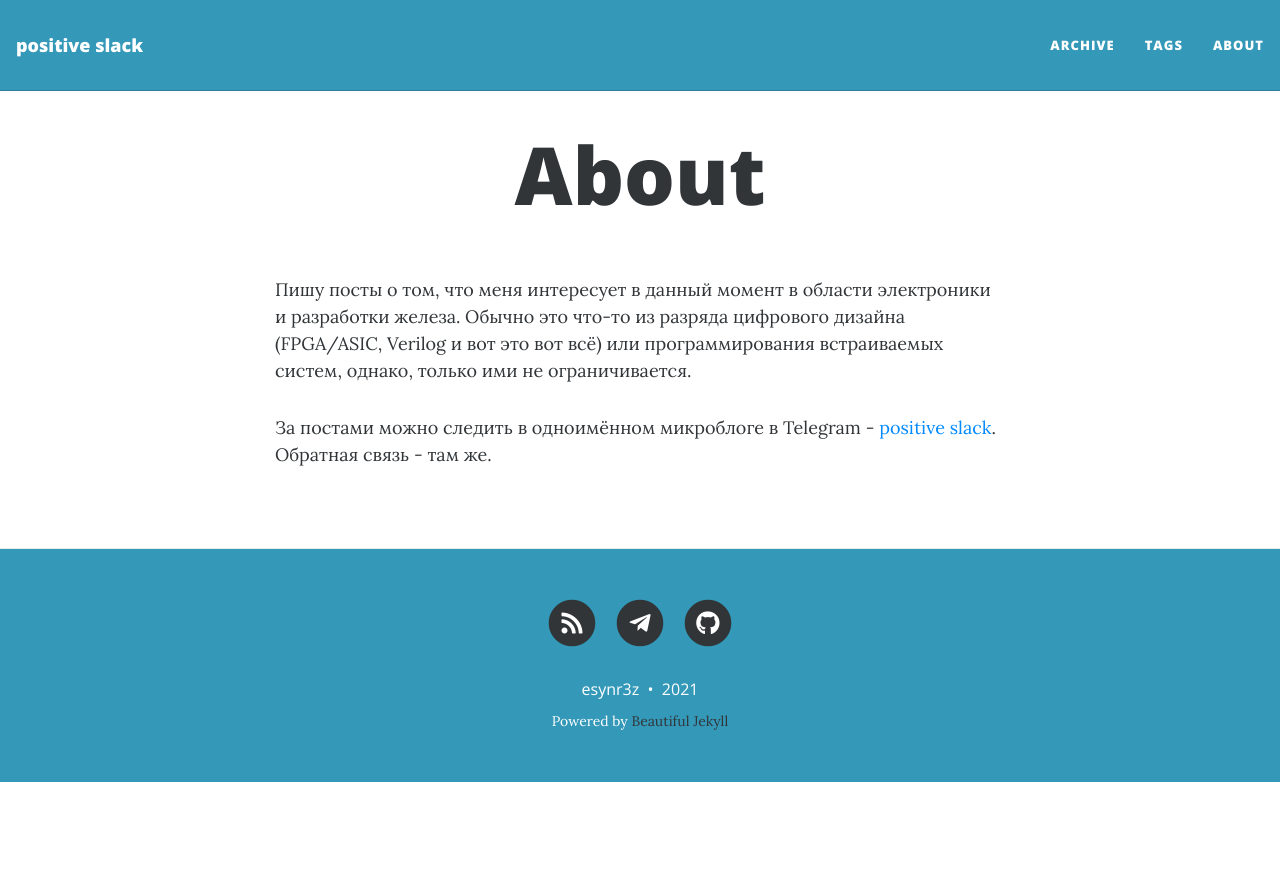
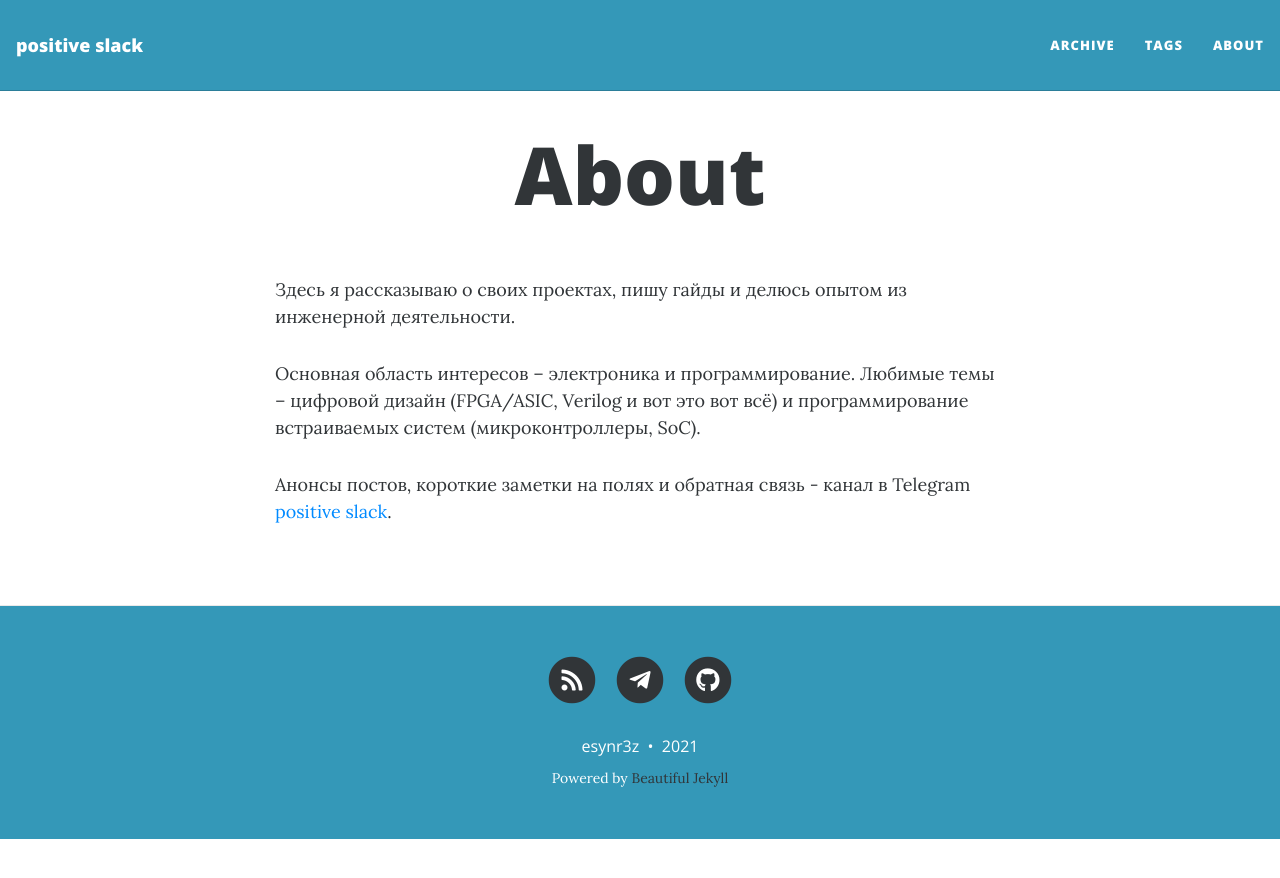
Before and after one commit to esynr3z/esynr3z.github.io, a Jekyll site: the page built from about.md, in a window 1280 px wide. Shown: the top 878 px of the page. Built offline with Jekyll 4.4.1, drawn with Linux system fonts in a browser that asks for light colours; nearby versions of some CDN libraries.

Commit message:
Update description

```diff
--- a/about.md
+++ b/about.md
@@ -3,6 +3,8 @@ layout: page
 title: About
 ---
 
-Пишу посты о том, что меня интересует в данный момент в области электроники и разработки железа. Обычно это что-то из разряда цифрового дизайна (FPGA/ASIC, Verilog и вот это вот всё) или программирования встраиваемых систем, однако, только ими не ограничивается.
+Здесь я рассказываю о своих проектах, пишу гайды и делюсь опытом из инженерной деятельности.
 
-За постами можно следить в одноимённом микроблоге в Telegram - [positive slack](https://t.me/positiveslack). Обратная связь - там же.
+Основная область интересов -- электроника и программирование. Любимые темы -- цифровой дизайн (FPGA/ASIC, Verilog и вот это вот всё) и программирование встраиваемых систем (микроконтроллеры, SoC).
+
+Анонсы постов, короткие заметки на полях и обратная связь - канал в Telegram [positive slack](https://t.me/positiveslack).
--- a/index.html
+++ b/index.html
@@ -1,5 +1,5 @@
 ---
 layout: home
 title: positive slack
-subtitle: Посты про электронику, программирование и всё такое
+subtitle: Блог про электронику, программирование и всё такое
 ---
```
